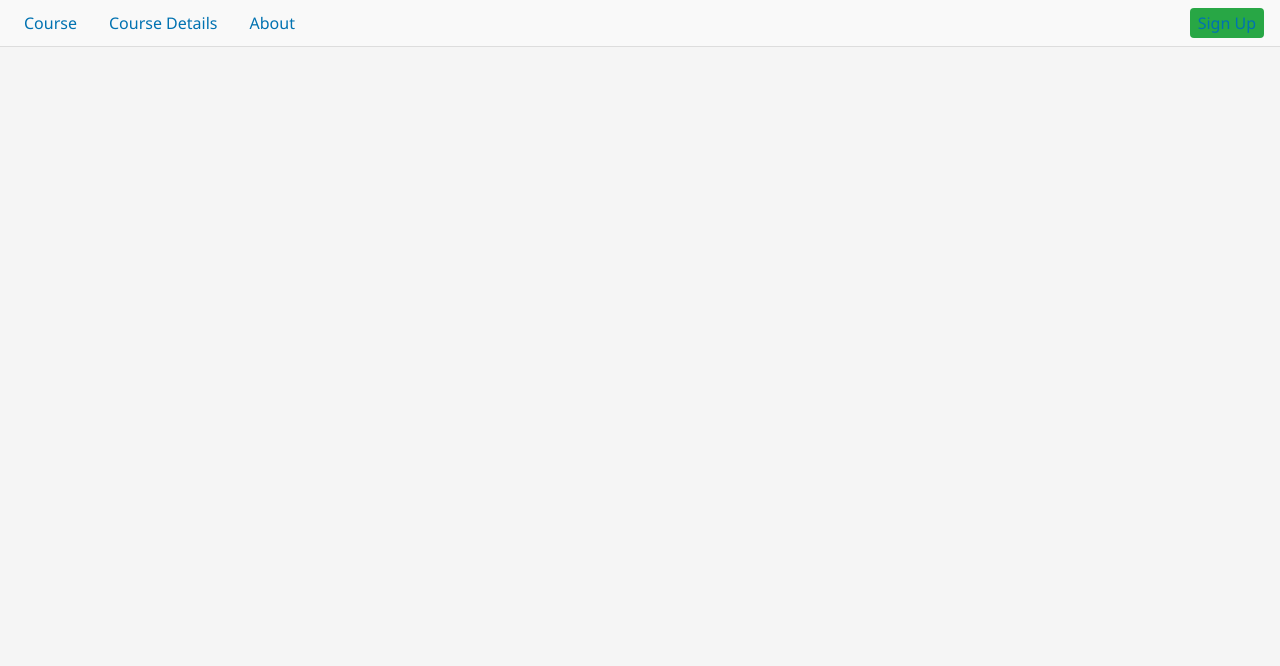
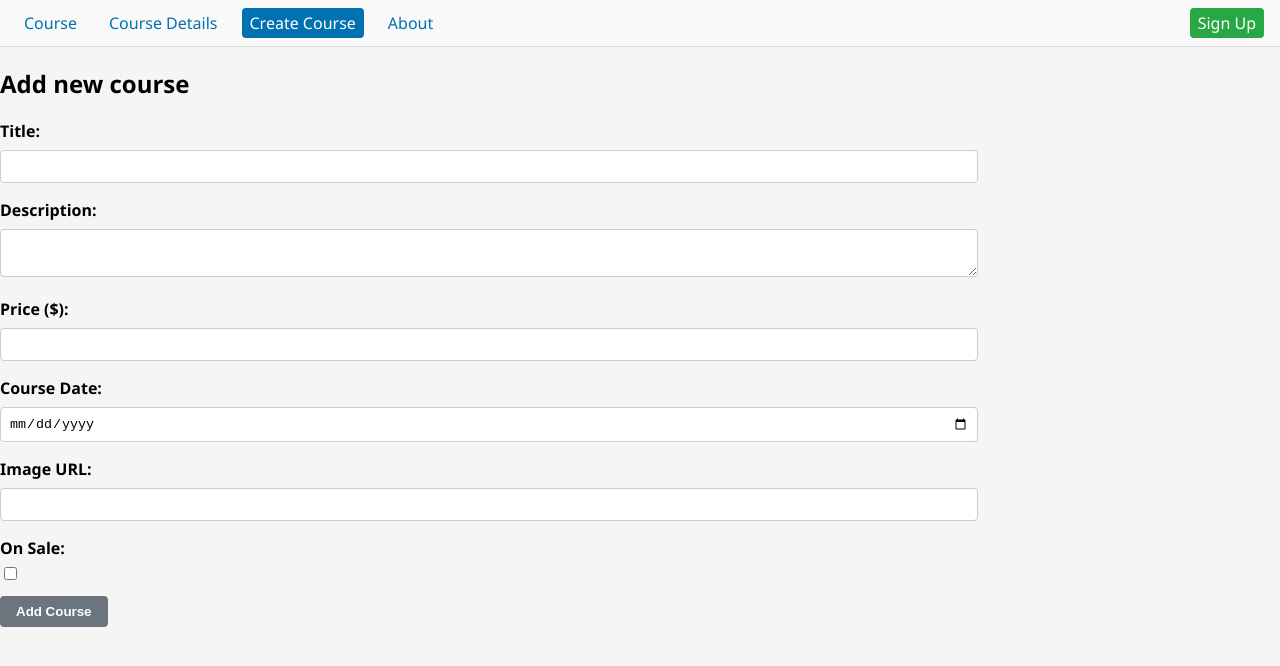
Before and after one commit to acvb-Alexsander/courseBooking, an Angular app: page /create-course in a window 1280 px wide. Before the commit this address led to /. Shown: the top 666 px of the page. Built offline with nearby package versions, Linux system fonts and the light colour scheme.

Commit message:
adicionando novo curso

```diff
--- a/src/app/app.component.css
+++ b/src/app/app.component.css
@@ -24,9 +24,13 @@ nav a.active{
     color: white;
 }
 
-.sign-up{
+nav .sign-up{
     text-align: right;
     margin-left: auto;
     background-color: #28a745;
     color: white;
 }
+
+nav .sign-up:hover{
+    background-color: #218838;
+}
--- a/src/app/app.component.html
+++ b/src/app/app.component.html
@@ -8,7 +8,10 @@
 
   <a routerLink="courses/1" routerLinkActive="active">Course Details</a>
 
+  <a routerLink="/create-course" routerLinkActive="active">Create Course</a>
+
   <a routerLink="/about" routerLinkActive="active">About</a>
+
   <a class="sign-up" routerLink="/sign-up" routerLinkActive="active">Sign Up</a>
 </nav>
 
--- a/src/app/app.component.ts
+++ b/src/app/app.component.ts
@@ -5,8 +5,6 @@ import {
   RouterLink,
   RouterModule,
 } from '@angular/router';
-import { CoursesListComponent } from './courses-list/courses-list.component';
-import { CourseDetailsComponent } from './course-details/course-details.component';
 
 @Component({
   selector: 'app-root',
--- a/src/app/app.routes.ts
+++ b/src/app/app.routes.ts
@@ -3,6 +3,7 @@ import { CoursesListComponent } from './courses-list/courses-list.component';
 import { CourseDetailsComponent } from './course-details/course-details.component';
 import { CourseAboutComponent } from './course-about/course-about.component';
 import { SignFormComponent } from './sign-form/sign-form.component';
+import { CreateCourseComponent } from './create-course/create-course.component';
 
 export const routes: Routes = [
   //Out twi main routes:
@@ -11,4 +12,5 @@ export const routes: Routes = [
   { path: 'courses/:id', component: CourseDetailsComponent },
   { path: 'about', component: CourseAboutComponent },
   { path: 'sign-up', component: SignFormComponent },
+  { path: 'create-course', component: CreateCourseComponent },
 ];
--- /dev/null
+++ b/src/app/create-course/create-course.component.css
@@ -0,0 +1,57 @@
+.form-group {
+    margin-bottom: 1rem;
+}
+
+input[type=checkbox] {
+    display: flex;
+    width: 1%;
+}
+
+label {
+    display: block;
+    margin-bottom: 0.5rem;
+    font-weight: bold;
+}
+
+input,
+select,
+textarea {
+    width: 75%;
+    padding: 0.5rem;
+    border: 1px solid #ccc;
+    border-radius: 4px;
+}
+
+.error {
+    color: #e53935;
+    font-size: 0.875rem;
+}
+
+button {
+    background-color: #0072b1;
+    color: white;
+    border: none;
+    padding: 0.5rem 1rem;
+    cursor: pointer;
+    border-radius: 4px;
+    font-weight: bold;
+}
+
+button:hover {
+    background-color: #218838;
+}
+
+button:disabled {
+    background-color: #6c757d;
+    cursor: not-allowed;
+}
+
+.success {
+    margin-top: 1rem;
+    color: #28a745;
+    font-weight: bold;
+}
+
+.error p {
+    color: #e53935;
+}
--- /dev/null
+++ b/src/app/create-course/create-course.component.html
@@ -0,0 +1,98 @@
+<h2>Add new course</h2>
+
+<form [formGroup]="createCourseForm" (submit)="onSubmit()">
+  <div class="form-group">
+    <label for="title">Title: </label>
+    <input type="text" id="title" formControlName="title" />
+    @if (title?.invalid && (title?.touched || title?.dirty)) {
+      <div class="error">
+        @if (title?.errors?.["required"]) {
+          <small>Title is required</small>
+        }
+        @if (title?.errors?.["minlength"]) {
+          <small>Title must be at least 3 characters long</small>
+        }
+      </div>
+    }
+  </div>
+
+  <div class="form-group">
+    <label for="description">Description: </label>
+    <textarea id="description" formControlName="description"></textarea>
+    @if (description?.invalid && (description?.touched || description?.dirty)) {
+      <div class="error">
+        @if (description?.errors?.["required"]) {
+          <small>Description is required</small>
+        }
+        @if (description?.errors?.["minlength"]) {
+          <small>Description must be at least 10 characters long</small>
+        }
+      </div>
+    }
+  </div>
+
+  <div class="form-group">
+    <label for="price">Price ($): </label>
+    <input type="text" id="price" formControlName="price" />
+    @if (price?.invalid && (price?.touched || price?.dirty)) {
+      <div class="error">
+        @if (price?.errors?.["required"]) {
+          <small>Price is required</small>
+        }
+        @if (price?.errors?.["pattern"]) {
+          <small>Price must be a valid number</small>
+        }
+      </div>
+    }
+  </div>
+
+  <div class="form-group">
+    <label for="date">Course Date: </label>
+    <input type="date" id="date" formControlName="date" />
+    @if (date?.invalid && (date?.touched || date?.dirty)) {
+      <div class="error">
+        @if (date?.errors?.["required"]) {
+          <small>Course date is required</small>
+        }
+      </div>
+    }
+  </div>
+
+  <div class="form-group">
+    <label for="img">Image URL: </label>
+    <input type="text" id="img" formControlName="img" />
+    @if (img?.invalid && (img?.touched || img?.dirty)) {
+      <div class="error">
+        @if (img?.errors?.["required"]) {
+          <small>Image URL is required</small>
+        }
+      </div>
+    }
+  </div>
+
+  <div class="form-group checkbox-group">
+    <label for="onSale">On Sale: </label>
+    <input type="checkbox" id="onSale" formControlName="onSale" />
+    @if (onSale?.invalid && (onSale?.touched || onSale?.dirty)) {
+      <div class="error">
+        @if (onSale?.errors?.["required"]) {
+          <small>On Sale is required</small>
+        }
+      </div>
+    }
+  </div>
+
+  <button type="submit" [disabled]="createCourseForm.invalid">
+    Add Course
+  </button>
+
+  @if (submissonSucessful) {
+    <p class="success-message">Course created successfully!</p>
+  }
+
+  @if (submissionError) {
+    <p class="error-message">
+      An error occurred while creating the course. Please try again.
+    </p>
+  }
+</form>
--- /dev/null
+++ b/src/app/create-course/create-course.component.ts
@@ -0,0 +1,88 @@
+import { CommonModule, CurrencyPipe } from '@angular/common';
+import { Component, OnInit } from '@angular/core';
+import {
+  FormBuilder,
+  FormGroup,
+  ReactiveFormsModule,
+  Validators,
+} from '@angular/forms';
+import { CourseService } from '../services/course.service';
+import { Course } from '../models/course.model';
+
+@Component({
+  selector: 'app-create-course',
+  imports: [CommonModule, ReactiveFormsModule],
+  templateUrl: './create-course.component.html',
+  styleUrl: './create-course.component.css',
+})
+export class CreateCourseComponent implements OnInit {
+  createCourseForm!: FormGroup;
+  submissonSucessful: boolean = false;
+  submissionError: string = '';
+
+  constructor(
+    private formBuild: FormBuilder,
+    private courseService: CourseService,
+  ) {}
+
+  ngOnInit(): void {
+    this.createCourseForm = this.formBuild.group({
+      title: ['', Validators.required, Validators.minLength(3)],
+      description: ['', Validators.required, Validators.minLength(10)],
+      price: [null, Validators.required, Validators.min(0)],
+      date: ['', Validators.required],
+      img: ['', Validators.required],
+      onSale: [false],
+    });
+  }
+
+  get title() {
+    return this.createCourseForm.get('title');
+  }
+
+  get description() {
+    return this.createCourseForm.get('description');
+  }
+  get price() {
+    return this.createCourseForm.get('price');
+  }
+
+  get date() {
+    return this.createCourseForm.get('date');
+  }
+
+  get img() {
+    return this.createCourseForm.get('img');
+  }
+
+  get onSale() {
+    return this.createCourseForm.get('onSale');
+  }
+
+  onSubmit(): void {
+    if (this.createCourseForm.invalid) {
+      return;
+    }
+
+    const newCourse: Course = {
+      id: 0,
+      title: this.title?.value,
+      description: this.description?.value,
+      price: this.price?.value,
+      date: this.date?.value,
+      img: this.img?.value,
+      onSale: this.onSale?.value,
+    };
+    this.courseService.addCourse(newCourse).subscribe({
+      next: (course) => {
+        this.submissonSucessful = true;
+        this.submissionError = '';
+        this.createCourseForm.reset();
+      },
+      error: (err) => {
+        this.submissionError = 'Error creating course. Please try again.';
+        this.submissonSucessful = false;
+      },
+    });
+  }
+}
--- a/src/app/models/course.model.ts
+++ b/src/app/models/course.model.ts
@@ -4,6 +4,7 @@ export interface Course {
   description: string;
   price: number;
   date?: string;
-  soldOut: boolean;
+  soldOut?: boolean;
   img?: string;
+  onSale: boolean;
 }
--- a/src/app/sign-form/sign-form.component.ts
+++ b/src/app/sign-form/sign-form.component.ts
@@ -68,7 +68,7 @@ export class SignFormComponent implements OnInit {
       id: 0,
       name: this.signUpForm.value.name,
       email: this.signUpForm.value.email,
-      enrolledCourseId: [this.signUpForm.value.enrolledCourseId],
+      enrolledCourseId: this.signUpForm.value.enrolledCourseId,
     };
 
     this.courseService.addStudent(newStudent).subscribe({
```
Also changed, not shown: public/react.png (added), 1 other file (tests, documents, lock files or other folders).
